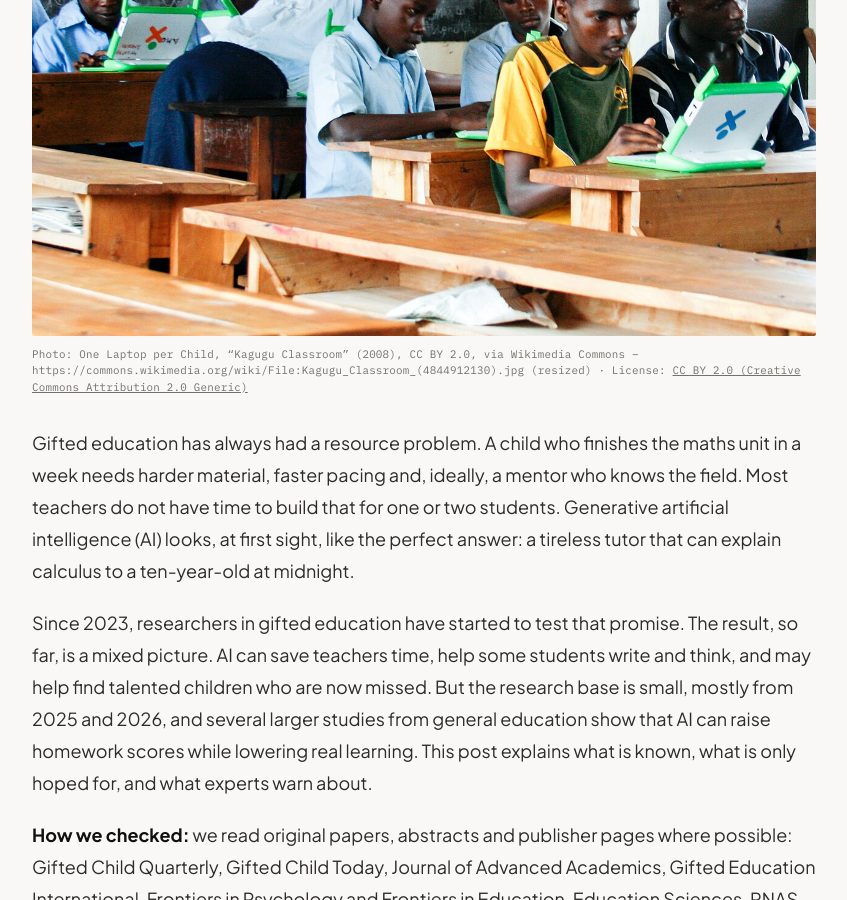
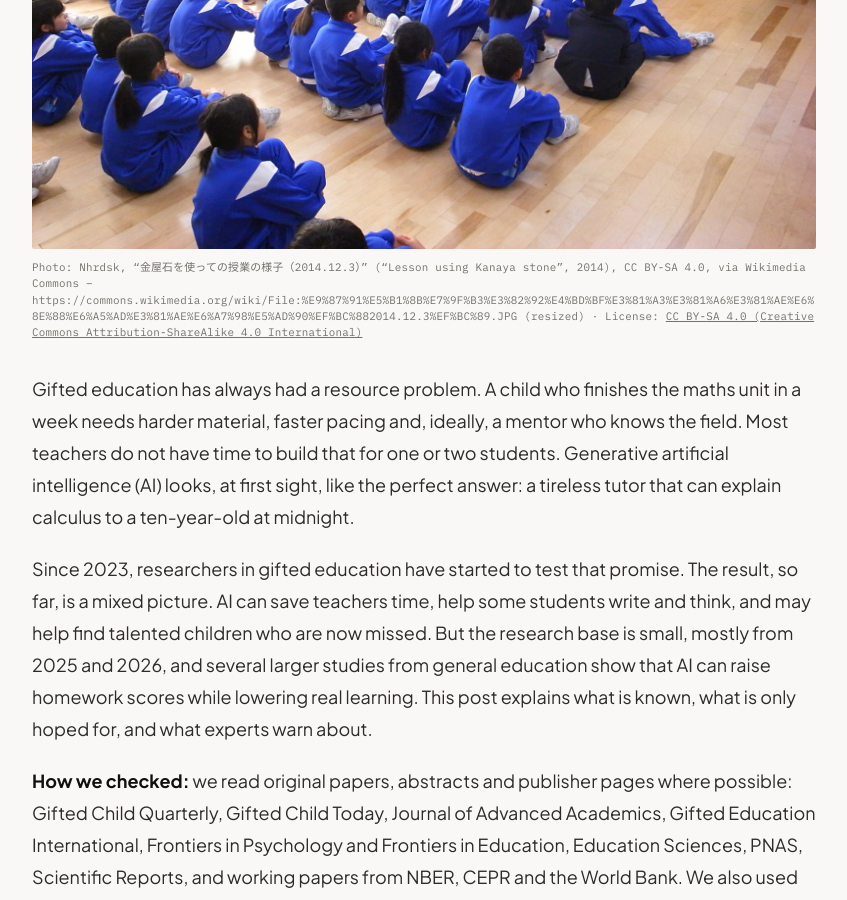
Before and after one commit to architect-high-level-core/coffee-and-newspaper, a Jekyll site: the page built from _posts/2026-10-31-ai-in-gifted-education.md, in a window 1280 px wide and 900 px high, scrolled down 650 px. Shown: the whole window, without its empty margins (216-1063 px from the left). Built offline with Jekyll 4.4.1, drawn with Linux system fonts in a browser that asks for light colours; some of the changed text lies outside the part shown.

Commit message:
Replace header image of AI in gifted education post with Japanese classroom photo (Nhrdsk, CC BY-SA 4.0)

```diff
--- a/_posts/2026-10-31-ai-in-gifted-education.md
+++ b/_posts/2026-10-31-ai-in-gifted-education.md
@@ -5,12 +5,12 @@ date: 2026-10-31 07:34:00 +0100
 slug: ai-in-gifted-education
 excerpt: "How AI is used to find, teach and challenge gifted and talented students: machine-learning screening, AI tutors, acceleration and enrichment, support for twice-exceptional learners, competitions, and the risks of over-reliance, cheating and bias. Based on 2024–2026 research from gifted-education journals, NAGC, ECHA, the World Council, OECD and UNESCO."
 tags: [AI, education, gifted education, talent development, twice-exceptional, 2e, identification, machine learning, AI tutors, ChatGPT, Khanmigo, acceleration, enrichment, equity, academic integrity, OECD, UNESCO, NAGC, ECHA]
-image: /assets/img/2026-10-31-ai-in-gifted-education.jpg
-image_alt: "Primary school students in light-blue school shirts sit at wooden desks working on small green-and-white laptops, in front of a blackboard covered with handwritten maths exercises in French"
-image_credit: "Photo: One Laptop per Child, “Kagugu Classroom” (2008), CC BY 2.0, via Wikimedia Commons – https://commons.wikimedia.org/wiki/File:Kagugu_Classroom_(4844912130).jpg (resized)"
-image_license: "CC BY 2.0 (Creative Commons Attribution 2.0 Generic)"
-image_license_url: "https://creativecommons.org/licenses/by/2.0/"
-image_description: "Photo of a classroom at Kagugu Ecole Primaire in Kigali, Rwanda, taken on 23 September 2008 and published by One Laptop per Child. Several students in light-blue school shirts sit at simple wooden desks and work on small green-and-white XO laptops. Behind them, a large blackboard is filled with handwritten maths word problems in French. The image stands for technology-supported learning in ordinary classrooms in general. It does not show gifted students, an AI tool, or any of the programmes or studies described in this article."
+image: /assets/img/2026-10-31-ai-in-gifted-education-v2.jpg
+image_alt: "Primary school children in matching blue tracksuits sit on the wooden floor of a Japanese classroom, most of them seen from behind, listening to a man in a grey work jacket at the front, next to a green chalkboard with Japanese writing"
+image_credit: "Photo: Nhrdsk, “金屋石を使っての授業の様子（2014.12.3）” (“Lesson using Kanaya stone”, 2014), CC BY-SA 4.0, via Wikimedia Commons – https://commons.wikimedia.org/wiki/File:%E9%87%91%E5%B1%8B%E7%9F%B3%E3%82%92%E4%BD%BF%E3%81%A3%E3%81%A6%E3%81%AE%E6%8E%88%E6%A5%AD%E3%81%AE%E6%A7%98%E5%AD%90%EF%BC%882014.12.3%EF%BC%89.JPG (resized)"
+image_license: "CC BY-SA 4.0 (Creative Commons Attribution-ShareAlike 4.0 International)"
+image_license_url: "https://creativecommons.org/licenses/by-sa/4.0/"
+image_description: "Photo of a lesson at a Japanese primary school, taken on 3 December 2014 by Wikimedia Commons user Nhrdsk. Several dozen pupils in matching blue tracksuits sit on the wooden classroom floor, most of them seen from behind, and listen to a visiting speaker in a grey work jacket at the front of the room, next to a green chalkboard with handwritten Japanese. According to the Japanese Wikipedia article on Kanaya stone, where the photo is used, it shows a lesson about this local building stone at Shogawa Elementary School in Tonami, Toyama Prefecture. The image stands for everyday classroom learning in general. It does not show gifted students, an AI tool, or any of the programmes or studies described in this article."
 ---
 
 Gifted education has always had a resource problem. A child who finishes the maths unit in a week needs harder material, faster pacing and, ideally, a mentor who knows the field. Most teachers do not have time to build that for one or two students. Generative artificial intelligence (AI) looks, at first sight, like the perfect answer: a tireless tutor that can explain calculus to a ten-year-old at midnight.
@@ -220,4 +220,4 @@ The general trend matches gifted research: AI works best when it supports teache
 - [Codeforces community post: Goodbye 2025 – AI cheaters claim (unverified)](https://codeforces.com/blog/entry/149941)
 - [White House: Presidential AI Challenge guidebook (PDF)](https://www.whitehouse.gov/wp-content/uploads/2025/08/Presidential-AI-Challenge-Guidebook-for-Participation.pdf)
 - [ORISE: Presidential AI Challenge timeline](https://orise.orau.gov/ai-challenge/about/timeline.html)
-- [Wikimedia Commons: Kagugu Classroom (image)](https://commons.wikimedia.org/wiki/File:Kagugu_Classroom_(4844912130).jpg)
+- [Wikimedia Commons: Lesson using Kanaya stone, Japanese primary school (image)](https://commons.wikimedia.org/wiki/File:%E9%87%91%E5%B1%8B%E7%9F%B3%E3%82%92%E4%BD%BF%E3%81%A3%E3%81%A6%E3%81%AE%E6%8E%88%E6%A5%AD%E3%81%AE%E6%A7%98%E5%AD%90%EF%BC%882014.12.3%EF%BC%89.JPG)
```
Also changed, not shown: assets/img/2026-10-31-ai-in-gifted-education-v2.jpg (added), assets/img/2026-10-31-ai-in-gifted-education.jpg (deleted).
